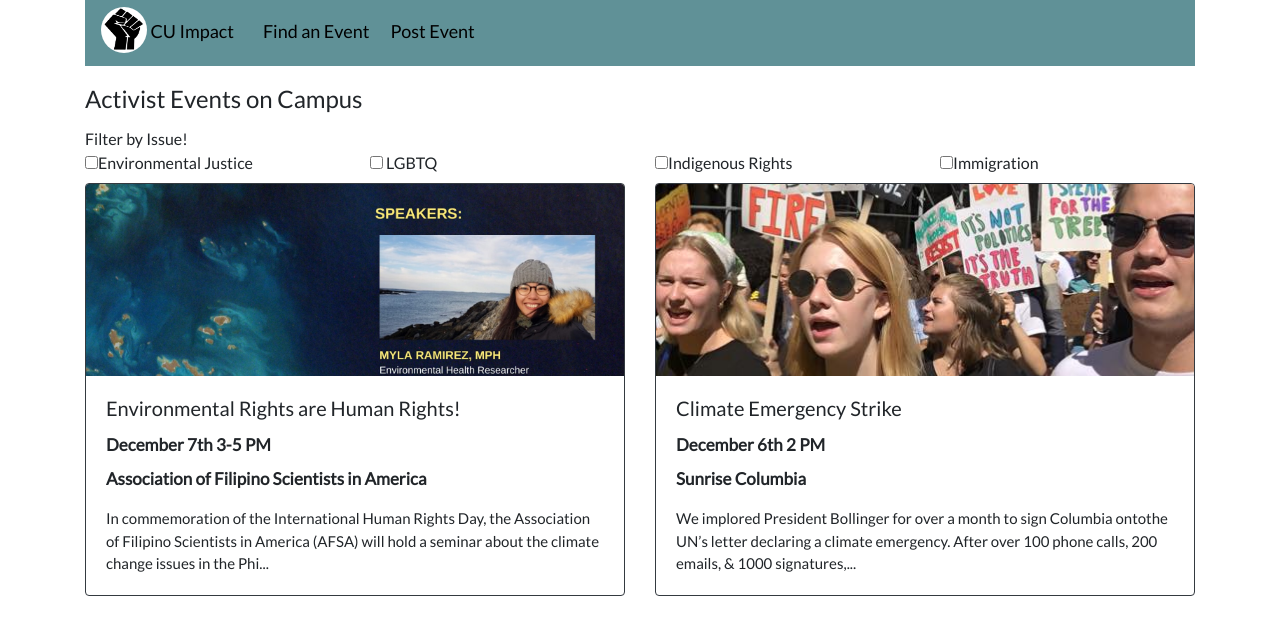
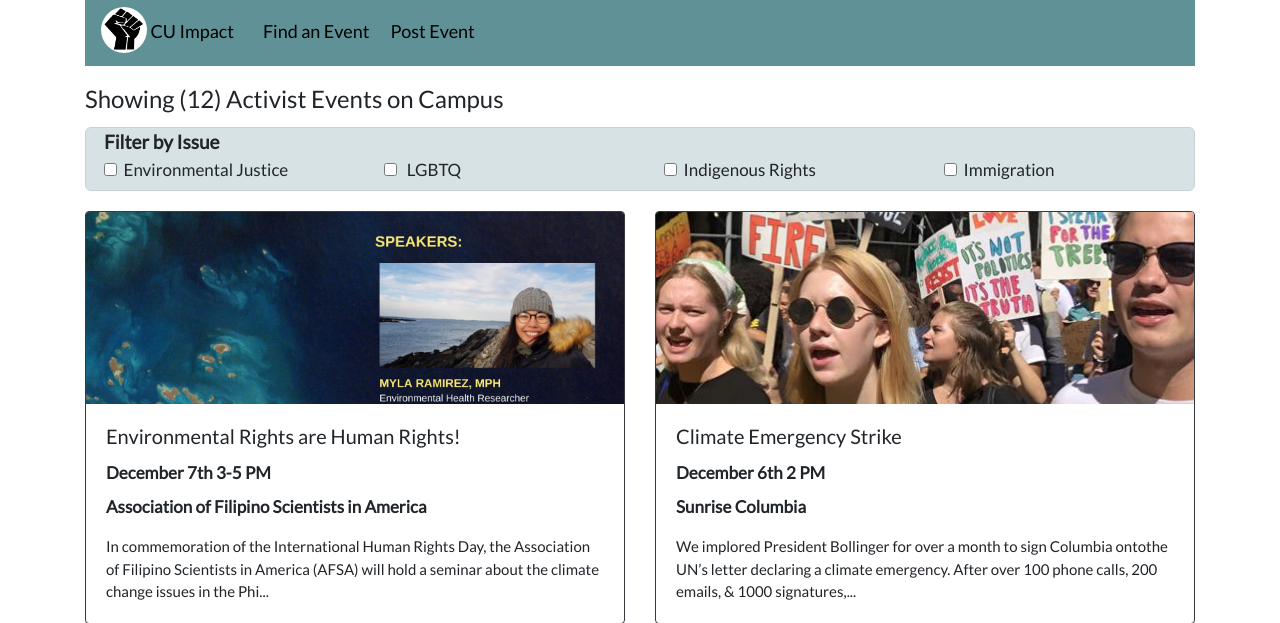
Before and after one commit to JamesDeAntonis/cuimpact, a Flask app: page /view_all in a window 1280 px wide. Shown: the top 623 px of the page. Run offline with Flask 2, Linux system fonts and the light colour scheme; some libraries are stand-ins or nearby versions.

Commit message:
Edited filters div

```diff
--- a/static/view_all.js
+++ b/static/view_all.js
@@ -1,4 +1,6 @@
 var display_events = function(events){
+
+      $("#number").html(events.length);
 
       //clear entries to allow for potential update
       $("#allEvents").html("");
--- a/templates/layout.html
+++ b/templates/layout.html
@@ -148,6 +148,22 @@
 		.desc{
 			font-size:15px;
 		}
+		#filters{
+			background-color:#D7E2E4;
+			margin-bottom:20px;
+			border-radius: 6px;
+			padding-left:18px;
+			border:#C5D3D6;
+			border-style: solid;
+  			border-width: 1px;
+		}
+		#txtfil{
+			font-size:19px;
+			font-weight:bold;
+		}
+		.checkBoxes{
+			font-size:17px;
+		}
 		</style>
 	</head>
 
--- a/templates/view_all.html
+++ b/templates/view_all.html
@@ -7,26 +7,28 @@
 </script>
    <div class="row">
 		<div class="col-md-12 header">
-		Activist Events on Campus
+		Showing (<span id="number"></span>) Activist Events on Campus
 		</div>
    </div>
+ <div id="filters">
 	 <div class="row">
-	<div class="col-md-12">
-	Filter by Issue!
+		<div class="col-md-12" id="txtfil">
+		Filter by Issue
 		</div>
 	</div>
 	 <div class="row checkBoxes">
 		<div class="col-md-3">
-	<input type="checkbox" id="environmental-justice"/><label>Environmental Justice</label>
+		<input type="checkbox" id="environmental-justice"/><label>&nbsp;&nbsp;Environmental Justice</label>
 		</div>
 		<div class="col-md-3">
-	<input type="checkbox" id="lgbtq"/> <label>LGBTQ</label>
+		<input type="checkbox" id="lgbtq"/> <label>&nbsp;&nbsp;LGBTQ</label>
 		</div>
 		<div class="col-md-3">
-	<input type="checkbox" id="indigenous-rights"/><label>Indigenous Rights</label>
+		<input type="checkbox" id="indigenous-rights"/><label>&nbsp;&nbsp;Indigenous Rights</label>
 		</div>
 		<div class="col-md-3">
-	<input type="checkbox" id="immigration"/><label>Immigration</label>
+		<input type="checkbox" id="immigration"/><label>&nbsp;&nbsp;Immigration</label>
+		</div>
 	</div>
 </div>
 <div id="allEvents">
```
Lines whose indentation alone changed are shown as unchanged.
